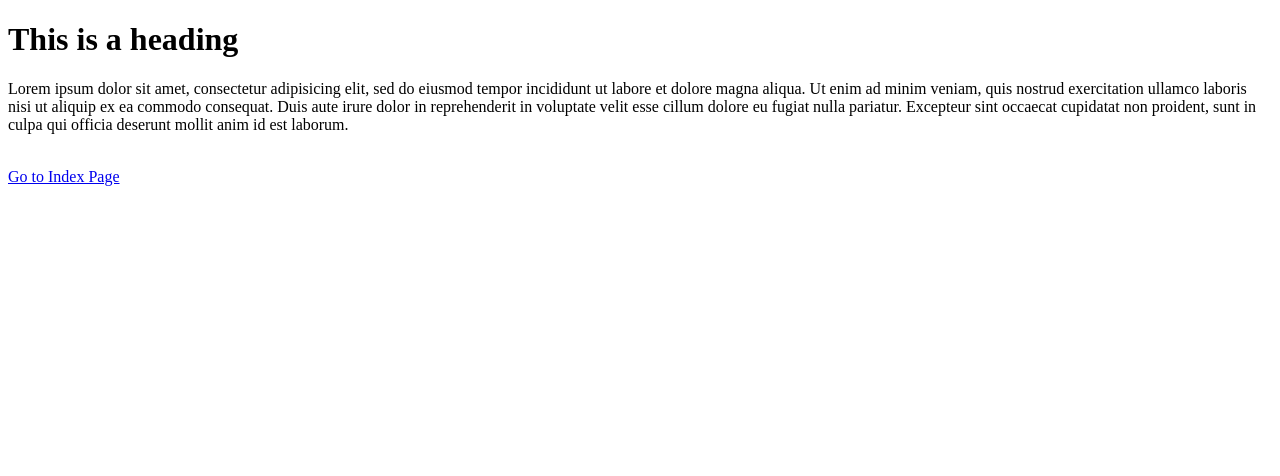
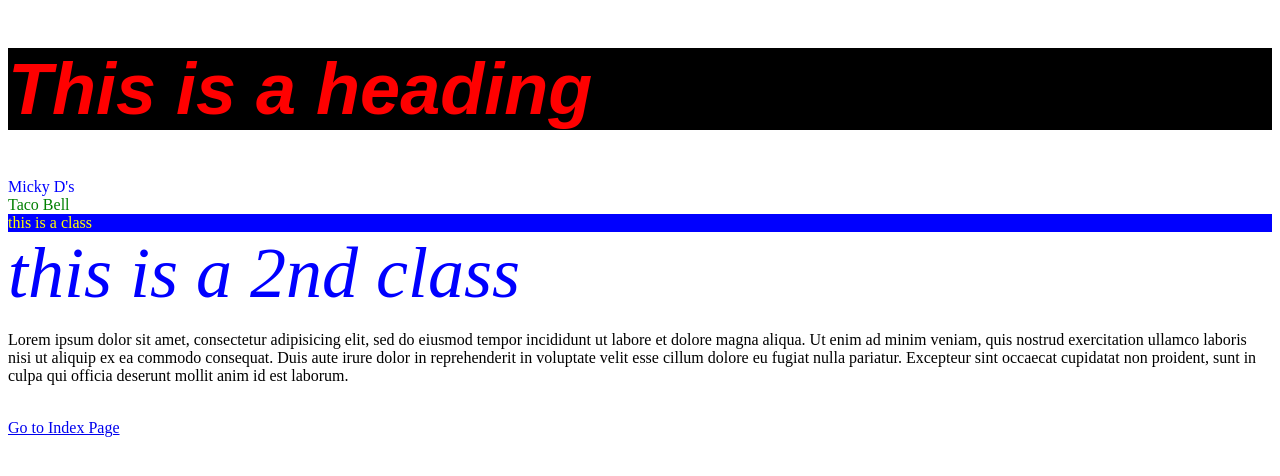
Before and after one commit to loganwbrown/html1, a plain HTML site: page about.html in a window 1280 px wide. Drawn offline with Linux system fonts and the light colour scheme.

Commit message:
css to about.html

```diff
--- a/about.html
+++ b/about.html
@@ -2,17 +2,56 @@
 <html>
 	<head>
 		<title>Logan Brown</title>
+		<style>
+			h1 {
+				color: red;
+				background-color: black;
+				font-family: Arial;
+				font-style: italic;
+				font-size: 72px;
+			}
+			#burger {
+				color: blue;
+			}
+			#taco {
+				color: green;
+			}
+			.class {
+				color: yellow;
+				background-color: blue;
+				font-style: bold;
+			}
+			.classTest {
+				color: blue;
+				font-size: 72px;
+				font-style: italic;
+			}
+		</style>
+
 	</head>
 
 	<body>
 		<h1>This is a heading</h1>
+		<div id="burger">
+			Micky D's
+		</div>
+		<div id="taco">
+			Taco Bell
+		</div>
+		<div class="class">
+			this is a class
+		</div>
+		<div class="classTest">
+			this is a 2nd class
+		</div>
 			<p>Lorem ipsum dolor sit amet, consectetur adipisicing elit, sed do eiusmod
 			tempor incididunt ut labore et dolore magna aliqua. Ut enim ad minim veniam,
 			quis nostrud exercitation ullamco laboris nisi ut aliquip ex ea commodo
 			consequat. Duis aute irure dolor in reprehenderit in voluptate velit esse
 			cillum dolore eu fugiat nulla pariatur. Excepteur sint occaecat cupidatat non
 			proident, sunt in culpa qui officia deserunt mollit anim id est laborum.</p>
-		<br><a href ="index.html">Go to Index Page</a>
+			<br>
+			<a href ="index.html">Go to Index Page</a>
 
 	</body>
 
```
Lines whose indentation alone changed are shown as unchanged.
